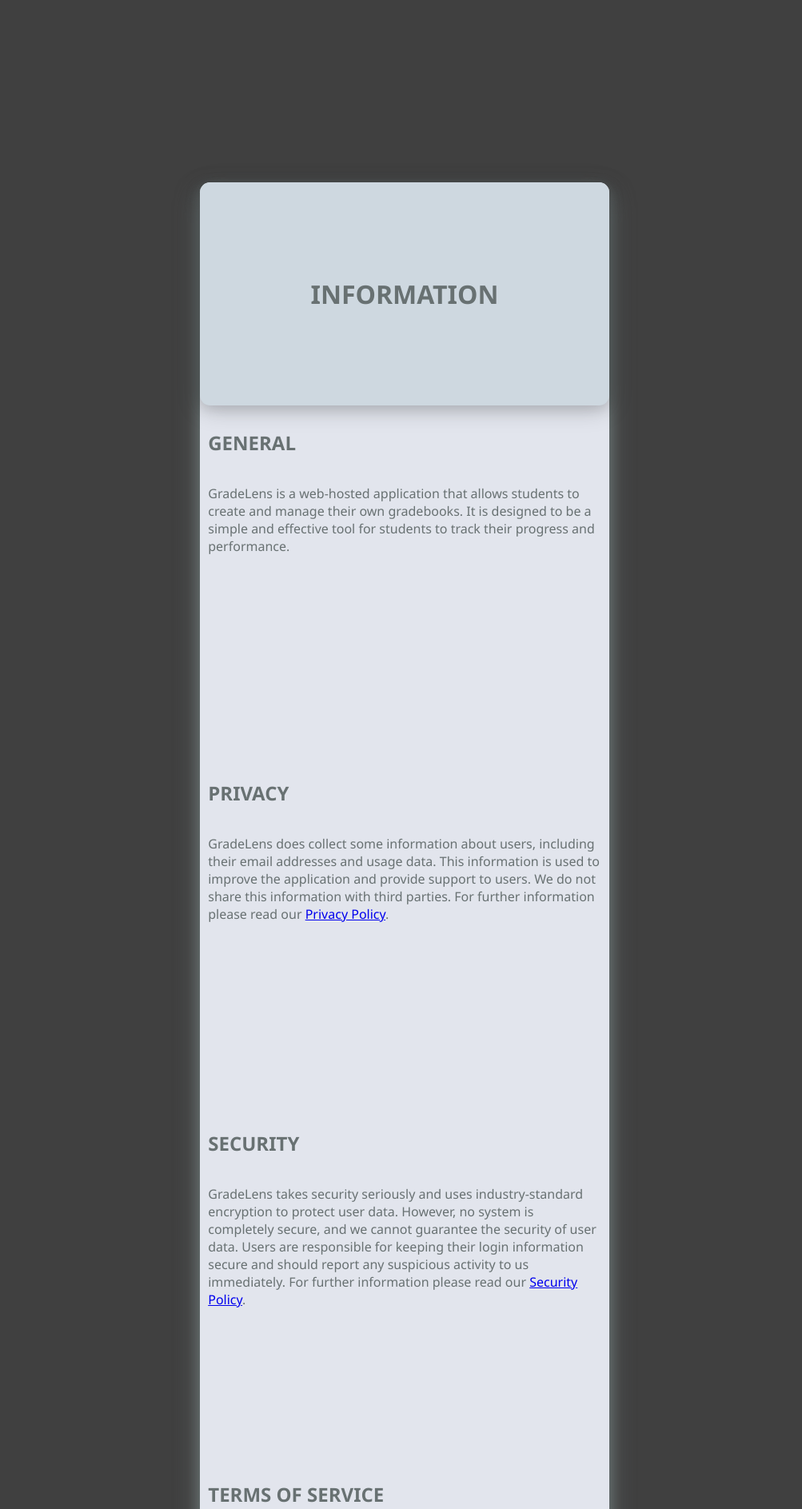
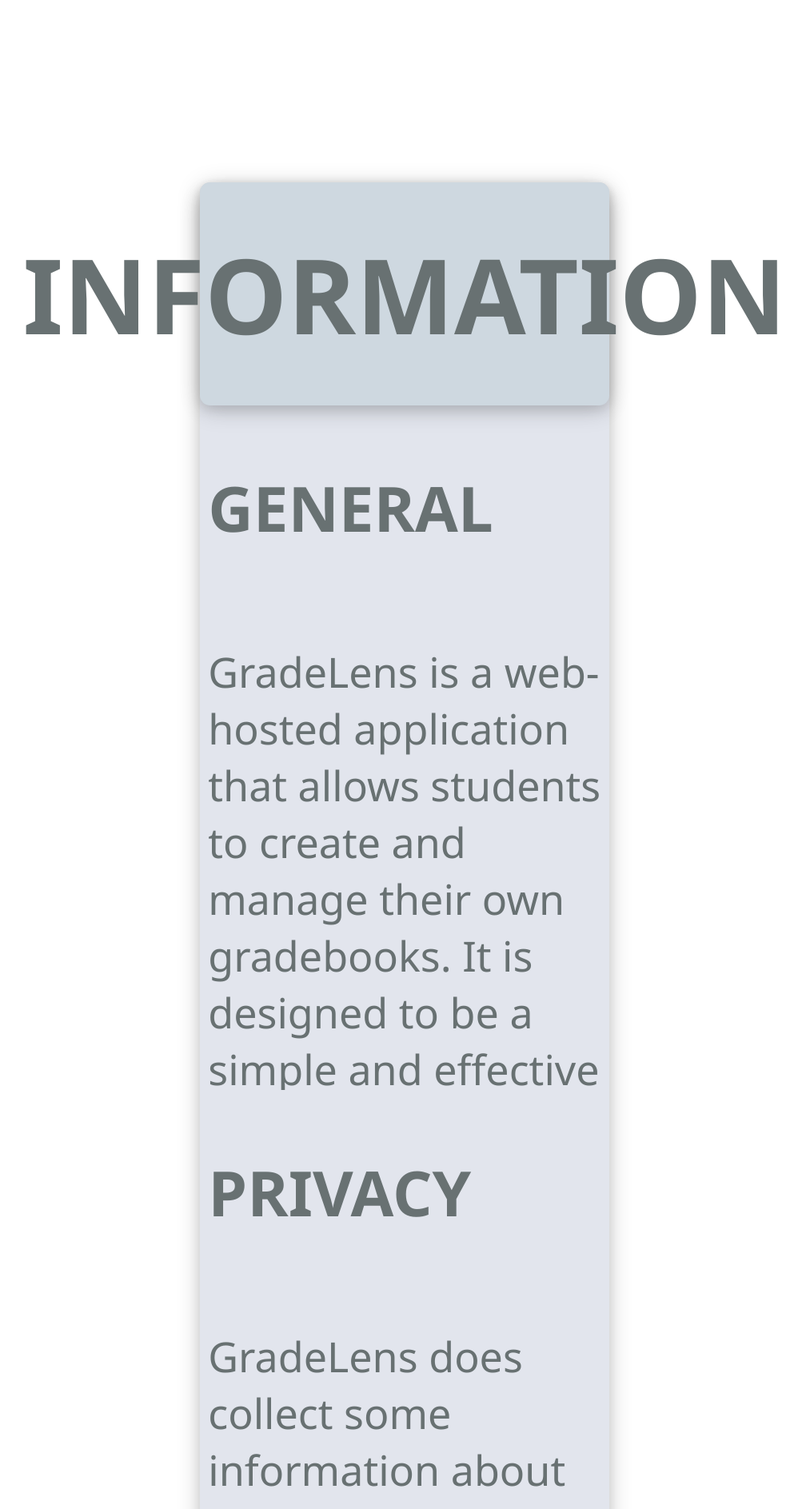
Before and after one commit to vrsestudio/GradeLens, a PHP site: page /disclaimer.html in a window 1280 px wide. Shown: the top 1887 px of the page at 80% size, without its empty margins (134-1137 px from the left). Run offline with PHP 8.4, Linux system fonts and the light colour scheme.

Commit message:
Disclaimer Style Fixes

```diff
--- a/style/disclaimer.css
+++ b/style/disclaimer.css
@@ -11,8 +11,7 @@
     left: 0;
     height: 110%;
     width: 100%;
-    background: black;
-    opacity: 75%;
+    background: none;
     overflow: hidden;
 }
 
@@ -35,7 +34,13 @@
     width: 40%;
     background: var(--background-bottom);
     border-radius: 1vw;
-    box-shadow: 0 15px 30px #687172, 0 5px 15px #687172;
+    box-shadow: 0 15px 30px rgba(0, 0, 0, 0.2), 0 5px 15px rgba(0, 0, 0, 0.1);
+
+    transition: transform 0.3s ease-in-out, box-shadow 0.3s ease;
+    &:hover {
+        box-shadow: 0 20px 40px rgba(0, 0, 0, 0.3), 0 10px 20px rgba(0, 0, 0, 0.2);
+    }
+    backface-visibility: hidden;
 }
 
 #close-disclaimer {
@@ -46,23 +51,25 @@
     margin-right: auto;
     margin-bottom: 5%;
     border-radius: 1vw;
-    box-shadow: 0 10px 30px #687172, 0 5px 15px #687172;
+    box-shadow: 0 15px 30px rgba(0, 0, 0, 0.2), 0 5px 15px rgba(0, 0, 0, 0.1);
     border: none;
     font-family: 'Segoe UI', Tahoma, Geneva, Verdana, sans-serif;
-    font-size: 100%;
+    font-size: 2vh;
     background: var(--background-top);
 
     transition: 0.35s ease-in-out;
     &:hover {
-        outline: 2px solid #222222;
+        outline: 2px solid #687172;
         cursor: pointer;
         transform: scale(1.01) translateY(-5px);
+        box-shadow: 0 20px 40px rgba(0, 0, 0, 0.3), 0 10px 20px rgba(0, 0, 0, 0.2);
     }
 
     &:active {
-        outline: 2px solid #222222;
+        outline: 2px solid #687172;
         cursor: pointer;
         transform: scale(0.99) translateY(-3px);
+        box-shadow: 0 20px 40px rgba(0, 0, 0, 0.3), 0 10px 20px rgba(0, 0, 0, 0.2);
     }
 
 }
@@ -78,7 +85,7 @@
     align-items: center;
     text-align: center;
     font-family: 'Segoe UI', Tahoma, Geneva, Verdana, sans-serif;
-    font-size: 2em;
+    font-size: 5vh;
     font-weight: bold;
     color: #687172;
 }
@@ -107,6 +114,7 @@
 
     color: #687172;
     font-family: 'Segoe UI', Tahoma, Geneva, Verdana, sans-serif;
+    font-size: 2vh;
 }
 
 #privacy {
@@ -125,6 +133,7 @@
 
     color: #687172;
     font-family: 'Segoe UI', Tahoma, Geneva, Verdana, sans-serif;
+    font-size: 2vh;
 }
 
 #security {
@@ -143,6 +152,7 @@
 
     color: #687172;
     font-family: 'Segoe UI', Tahoma, Geneva, Verdana, sans-serif;
+    font-size: 2vh;
 }
 
 #terms {
@@ -161,6 +171,7 @@
 
     color: #687172;
     font-family: 'Segoe UI', Tahoma, Geneva, Verdana, sans-serif;
+    font-size: 2vh;
 }
 
 ::-webkit-scrollbar {
```
